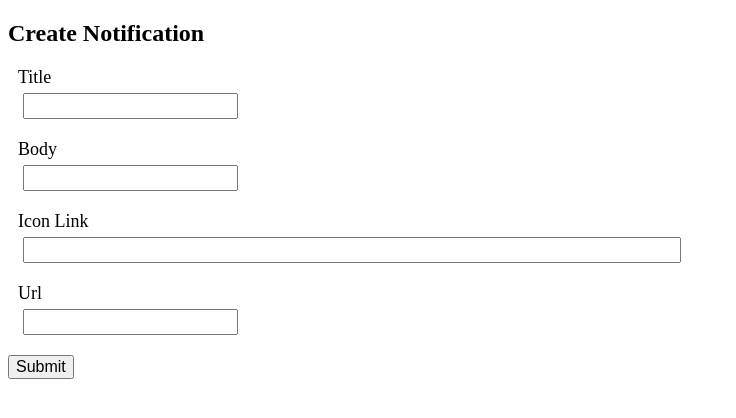
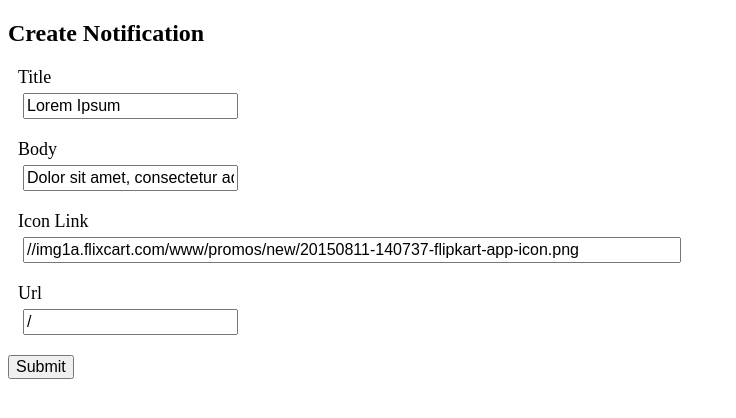
Before and after one commit to adityapunjani/PushApi, a website: page index.html in a window 1280 px wide. Shown: the whole page, without its empty margins (0-736 px from the left). Drawn offline with Linux system fonts and the light colour scheme.

Commit message:
clean up

```diff
--- a/index.html
+++ b/index.html
@@ -29,21 +29,21 @@
 </head>
 <body>
 <h2>Create Notification</h2>
-	<form id="push" action="/api/send" method="post">
+	<form id="push" action="/api/send" method="post" autocomplete="on">
 		<label for="title">Title</label>
-		<input type="text" name="title" id="title" required></input>
+		<input type="text" name="title" id="title" required value="Lorem Ipsum"></input>
 		</br>
 
 		<label for="body">Body</label>
-		<input type="text" name="body" id="body" required></input>
+		<input type="text" name="body" id="body" required value="Dolor sit amet, consectetur adipiscing elit"></input>
 		</br>
 
 		<label for="icon">Icon Link</label>
-		<input type="text" name="icon" id="icon" required></input>
+		<input type="text" name="icon" id="icon" required value="//img1a.flixcart.com/www/promos/new/20150811-140737-flipkart-app-icon.png"></input>
 		</br>
 
 		<label for="url">Url</label>
-		<input type="text" name="url" id="url" required></input>
+		<input type="text" name="url" id="url" required value="/"></input>
 		<input type="submit" id="submit"></input>
 	</form>
 
```
Also changed, not shown: server.js (+3 -9 lines).
